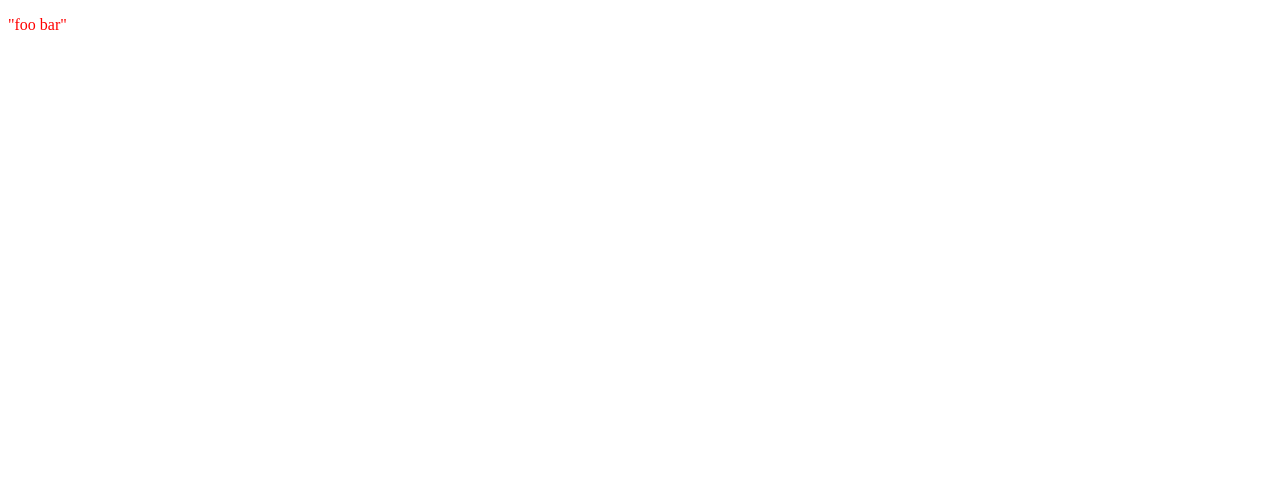
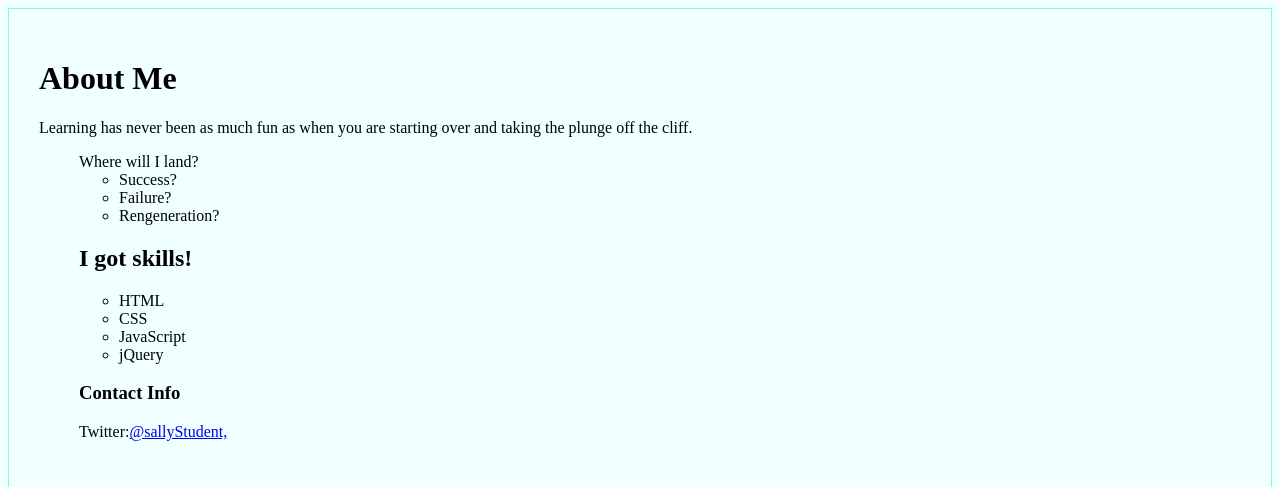
Before and after one commit to Frenchie0707/About-Me, a plain HTML site: page index.html in a window 1280 px wide. Shown: the top 487 px of the page. Drawn offline with Linux system fonts and the light colour scheme.

Commit message:
V1 About Me

```diff
--- a/index.html
+++ b/index.html
@@ -1,11 +1,28 @@
 <!DOCTYPE html>
 <html>
 <head>
-	<title>Learning to code is scary yet exciting</title>
+	<title>About Me</title>
 	<link rel="stylesheet" type="text/css" href="main.css">
 </head>
 <body>
-<p>"foo bar"</p>
+  <h1>About Me</h1>
+  <p>Learning has never been as much fun as when you are starting over and taking the plunge off the cliff.</p>
+  <ul>Where will I land?
+    <ul>
+      <li>Success?</li>
+      <li>Failure?</li>
+      <li>Rengeneration?</li>
+    </ul>
+    <h2>I got skills!</h2>
+    <ul>
+      <li>HTML</li>
+      <li>CSS</li>
+      <li>JavaScript</li>
+      <li>jQuery</li>
+    </ul>
+    <h3>Contact Info</h3>
+    <p>Twitter:<a href="https://twitter.com/CharityStudent">@sallyStudent,</a>
+      <p>
 
 </body>
 </html>
--- a/main.css
+++ b/main.css
@@ -1,3 +1,5 @@
-P {
-	color:red;
+body {
+  Background-color: azure;
+  border: 1px solid aquamarine;
+  padding: 30px
 }
```
Also changed, not shown: 2 other files.
